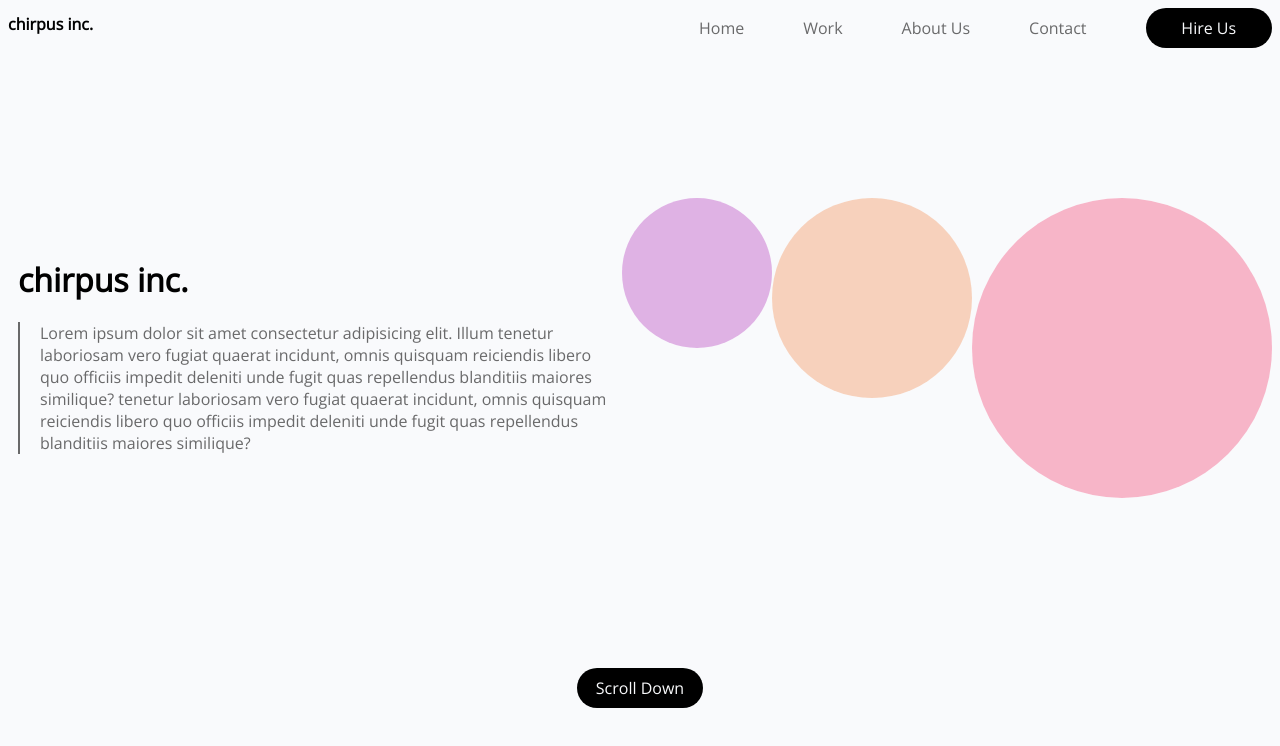
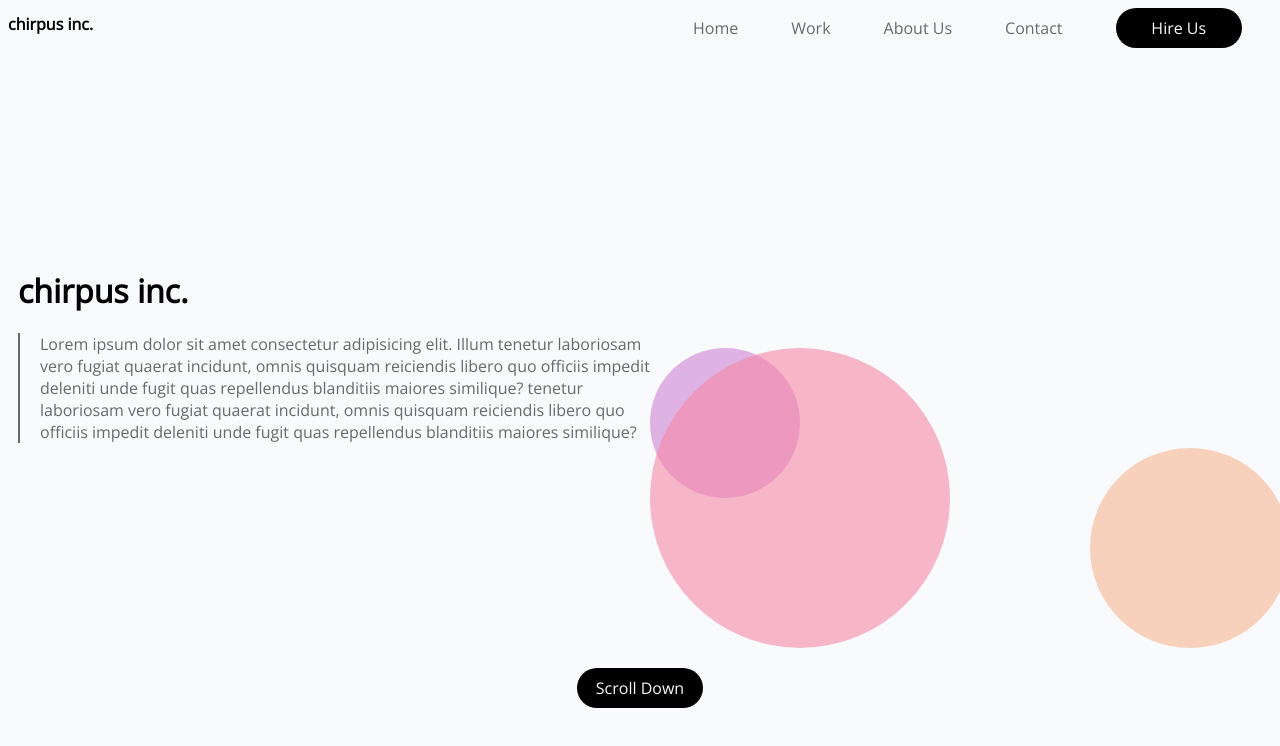
Before and after one commit to XeminaK/HTML_CSS_Lab_Part2, a plain HTML site: page index.html in a window 1280 px wide. Drawn offline with nearby package versions, Linux system fonts and the light colour scheme.

Commit message:
all flexbox is done, now to position the circles with css

```diff
--- a/styles.css
+++ b/styles.css
@@ -114,6 +114,10 @@ a {
     width: 10%;
 }
 
+.button1 {
+    margin-right: 30px;
+}
+
 a {
     display: flex;
     justify-content: center;
@@ -146,11 +150,12 @@ a {
     margin-bottom: 5px;
 }
 
+/* bottom layout */
 .bottom {
     display: flex;
     flex-direction: row;
     justify-content: center;
-   /* border: 1px solid black;  */
+    /* border: 1px solid black;  */
 }
 
 /*need to display circles in mobile */
@@ -163,10 +168,9 @@ a {
     width: 150px;
     border-radius: 50%;
     background-color: rgba(207, 130, 213, 0.6);
-    /*float: right;
-    position: relative;
-    margin-right: 30px; */
+    position: absolute;
     z-index: 0;
+    order: 1;
 }
 
 .circle2 {
@@ -174,11 +178,11 @@ a {
     width: 200px;
     border-radius: 50%;
     background-color: rgba(247, 193, 162, 0.7);
-    /*float: right;
     position: absolute;
     margin-left: 440px;
-    margin-top: 100px; */
+    margin-top: 100px;
     z-index: 1;
+    order: 3;
 
 }
 
@@ -187,11 +191,9 @@ a {
     width: 300px;
     border-radius: 50%;
     background-color: rgba(247, 136, 167, 0.6);
-    /*float: right;
     position: absolute;
-    margin-left: 250px;
-    top: -30px; */
     z-index: 2;
+    order: 2;
 }
 
 
```
Also changed, not shown: index.html (+1 -0 lines).
